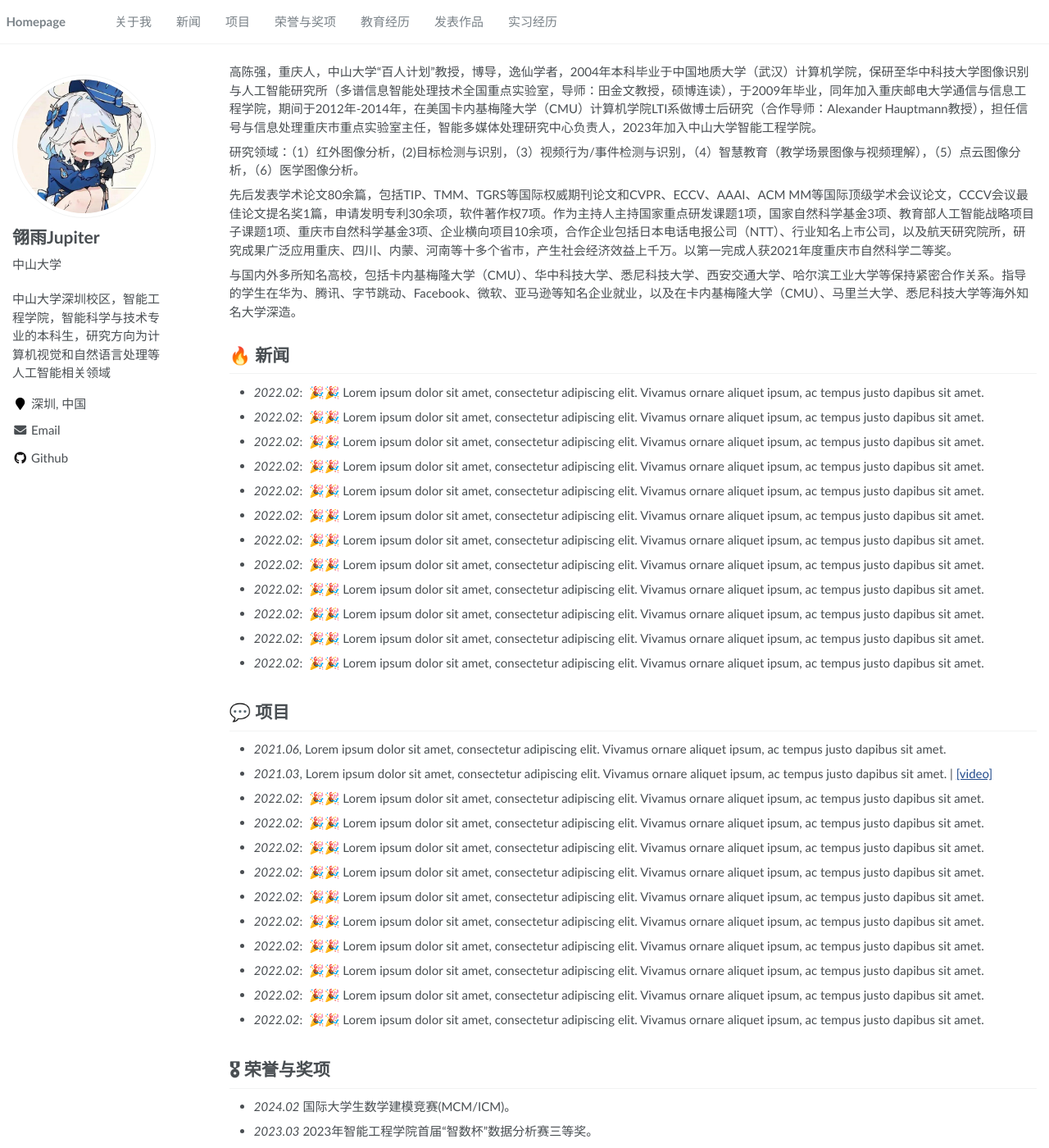
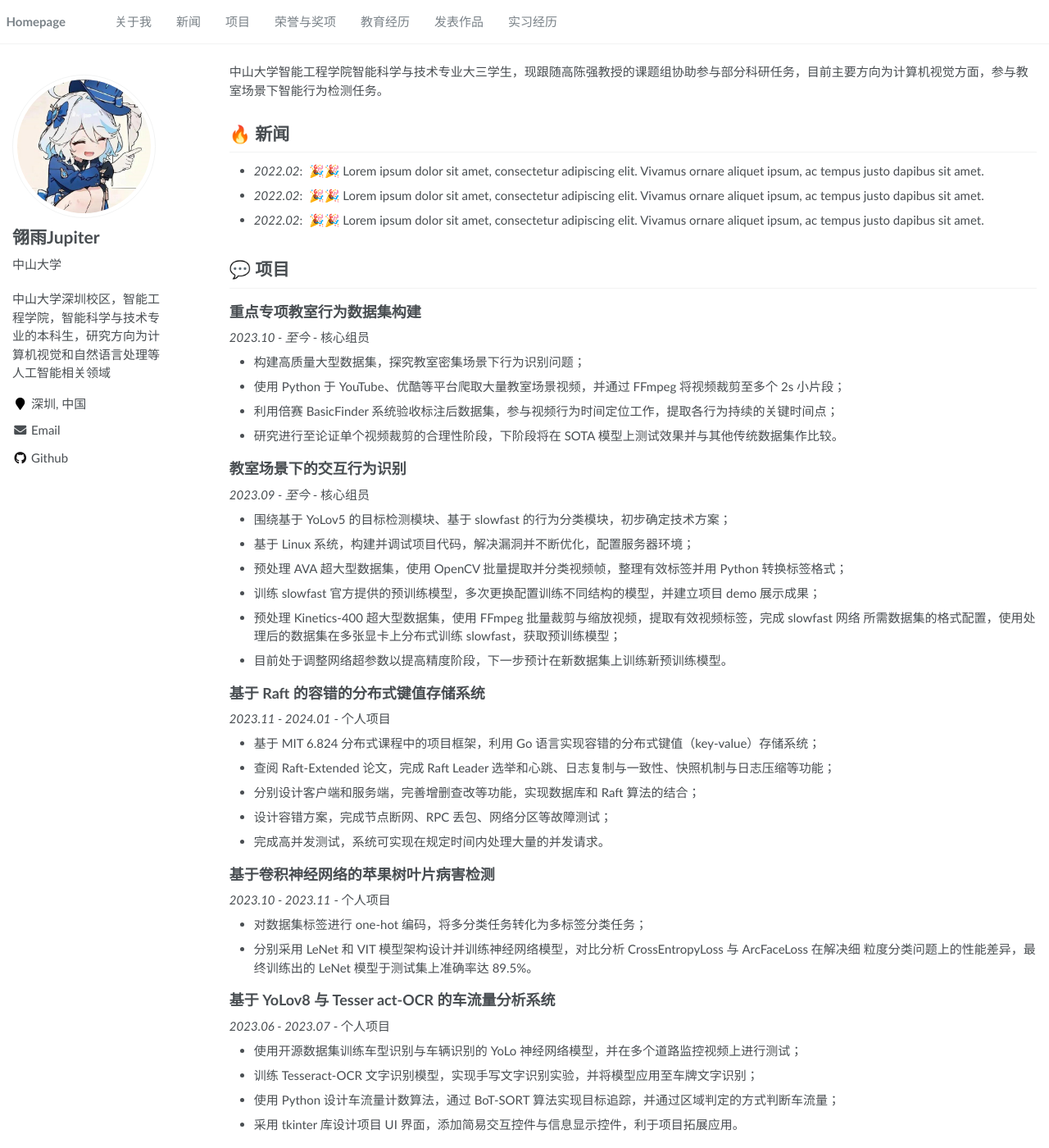
Before and after one commit to LinyuJupiter/zh-linyujupiter-homepage, a Jekyll site: the page built from _pages/about.md, in a window 1280 px wide and 1400 px high. Shown: the whole window at 82% size. Built offline with Jekyll 4.4.1, drawn with Linux system fonts in a browser that asks for light colours; some of the changed text lies outside the part shown.

Commit message:
Update about.md

```diff
--- a/_pages/about.md
+++ b/_pages/about.md
@@ -17,48 +17,76 @@ redirect_from:
 
 <span class='anchor' id='about-me'></span>
 
-高陈强，重庆人，中山大学“百人计划”教授，博导，逸仙学者，2004年本科毕业于中国地质大学（武汉）计算机学院，保研至华中科技大学图像识别与人工智能研究所（多谱信息智能处理技术全国重点实验室，导师：田金文教授，硕博连读），于2009年毕业，同年加入重庆邮电大学通信与信息工程学院，期间于2012年-2014年，在美国卡内基梅隆大学（CMU）计算机学院LTI系做博士后研究（合作导师：Alexander Hauptmann教授），担任信号与信息处理重庆市重点实验室主任，智能多媒体处理研究中心负责人，2023年加入中山大学智能工程学院。
-
-研究领域：（1）红外图像分析，(2)目标检测与识别，（3）视频行为/事件检测与识别，（4）智慧教育（教学场景图像与视频理解），（5）点云图像分析，（6）医学图像分析。
-
-先后发表学术论文80余篇，包括TIP、TMM、TGRS等国际权威期刊论文和CVPR、ECCV、AAAI、ACM MM等国际顶级学术会议论文，CCCV会议最佳论文提名奖1篇，申请发明专利30余项，软件著作权7项。作为主持人主持国家重点研发课题1项，国家自然科学基金3项、教育部人工智能战略项目子课题1项、重庆市自然科学基金3项、企业横向项目10余项，合作企业包括日本电话电报公司（NTT）、行业知名上市公司，以及航天研究院所，研究成果广泛应用重庆、四川、内蒙、河南等十多个省市，产生社会经济效益上千万。以第一完成人获2021年度重庆市自然科学二等奖。
-
-与国内外多所知名高校，包括卡内基梅隆大学（CMU）、华中科技大学、悉尼科技大学、西安交通大学、哈尔滨工业大学等保持紧密合作关系。指导的学生在华为、腾讯、字节跳动、Facebook、微软、亚马逊等知名企业就业，以及在卡内基梅隆大学（CMU）、马里兰大学、悉尼科技大学等海外知名大学深造。
+中山大学智能工程学院智能科学与技术专业大三学生，现跟随高陈强教授的课题组协助参与部分科研任务，目前主要方向为计算机视觉方面，参与教室场景下智能行为检测任务。
 
 <span class='anchor' id='news'></span>
 # 🔥 新闻
 - *2022.02*: &nbsp;🎉🎉 Lorem ipsum dolor sit amet, consectetur adipiscing elit. Vivamus ornare aliquet ipsum, ac tempus justo dapibus sit amet.
 - *2022.02*: &nbsp;🎉🎉 Lorem ipsum dolor sit amet, consectetur adipiscing elit. Vivamus ornare aliquet ipsum, ac tempus justo dapibus sit amet.
 - *2022.02*: &nbsp;🎉🎉 Lorem ipsum dolor sit amet, consectetur adipiscing elit. Vivamus ornare aliquet ipsum, ac tempus justo dapibus sit amet.
-- *2022.02*: &nbsp;🎉🎉 Lorem ipsum dolor sit amet, consectetur adipiscing elit. Vivamus ornare aliquet ipsum, ac tempus justo dapibus sit amet.
-- *2022.02*: &nbsp;🎉🎉 Lorem ipsum dolor sit amet, consectetur adipiscing elit. Vivamus ornare aliquet ipsum, ac tempus justo dapibus sit amet.
-- *2022.02*: &nbsp;🎉🎉 Lorem ipsum dolor sit amet, consectetur adipiscing elit. Vivamus ornare aliquet ipsum, ac tempus justo dapibus sit amet.
-- *2022.02*: &nbsp;🎉🎉 Lorem ipsum dolor sit amet, consectetur adipiscing elit. Vivamus ornare aliquet ipsum, ac tempus justo dapibus sit amet.
-- *2022.02*: &nbsp;🎉🎉 Lorem ipsum dolor sit amet, consectetur adipiscing elit. Vivamus ornare aliquet ipsum, ac tempus justo dapibus sit amet.
-- *2022.02*: &nbsp;🎉🎉 Lorem ipsum dolor sit amet, consectetur adipiscing elit. Vivamus ornare aliquet ipsum, ac tempus justo dapibus sit amet.
-- *2022.02*: &nbsp;🎉🎉 Lorem ipsum dolor sit amet, consectetur adipiscing elit. Vivamus ornare aliquet ipsum, ac tempus justo dapibus sit amet.
-- *2022.02*: &nbsp;🎉🎉 Lorem ipsum dolor sit amet, consectetur adipiscing elit. Vivamus ornare aliquet ipsum, ac tempus justo dapibus sit amet.
-- *2022.02*: &nbsp;🎉🎉 Lorem ipsum dolor sit amet, consectetur adipiscing elit. Vivamus ornare aliquet ipsum, ac tempus justo dapibus sit amet.
 
 <span class='anchor' id='projects'></span>
 # 💬 项目
-- *2021.06*, Lorem ipsum dolor sit amet, consectetur adipiscing elit. Vivamus ornare aliquet ipsum, ac tempus justo dapibus sit amet.
-- *2021.03*, Lorem ipsum dolor sit amet, consectetur adipiscing elit. Vivamus ornare aliquet ipsum, ac tempus justo dapibus sit amet.  \| [\[video\]](https://github.com/)
-- *2022.02*: &nbsp;🎉🎉 Lorem ipsum dolor sit amet, consectetur adipiscing elit. Vivamus ornare aliquet ipsum, ac tempus justo dapibus sit amet.
-- *2022.02*: &nbsp;🎉🎉 Lorem ipsum dolor sit amet, consectetur adipiscing elit. Vivamus ornare aliquet ipsum, ac tempus justo dapibus sit amet.
-- *2022.02*: &nbsp;🎉🎉 Lorem ipsum dolor sit amet, consectetur adipiscing elit. Vivamus ornare aliquet ipsum, ac tempus justo dapibus sit amet.
-- *2022.02*: &nbsp;🎉🎉 Lorem ipsum dolor sit amet, consectetur adipiscing elit. Vivamus ornare aliquet ipsum, ac tempus justo dapibus sit amet.
-- *2022.02*: &nbsp;🎉🎉 Lorem ipsum dolor sit amet, consectetur adipiscing elit. Vivamus ornare aliquet ipsum, ac tempus justo dapibus sit amet.
-- *2022.02*: &nbsp;🎉🎉 Lorem ipsum dolor sit amet, consectetur adipiscing elit. Vivamus ornare aliquet ipsum, ac tempus justo dapibus sit amet.
-- *2022.02*: &nbsp;🎉🎉 Lorem ipsum dolor sit amet, consectetur adipiscing elit. Vivamus ornare aliquet ipsum, ac tempus justo dapibus sit amet.
-- *2022.02*: &nbsp;🎉🎉 Lorem ipsum dolor sit amet, consectetur adipiscing elit. Vivamus ornare aliquet ipsum, ac tempus justo dapibus sit amet.
-- *2022.02*: &nbsp;🎉🎉 Lorem ipsum dolor sit amet, consectetur adipiscing elit. Vivamus ornare aliquet ipsum, ac tempus justo dapibus sit amet.
-- *2022.02*: &nbsp;🎉🎉 Lorem ipsum dolor sit amet, consectetur adipiscing elit. Vivamus ornare aliquet ipsum, ac tempus justo dapibus sit amet.
+
+## 重点专项教室行为数据集构建
+*2023.10 - 至今* - 核心组员
+- 构建高质量大型数据集，探究教室密集场景下行为识别问题；
+- 使用 Python 于 YouTube、优酷等平台爬取大量教室场景视频，并通过 FFmpeg 将视频裁剪至多个 2s 小片段；
+- 利用倍赛 BasicFinder 系统验收标注后数据集，参与视频行为时间定位工作，提取各行为持续的关键时间点；
+- 研究进行至论证单个视频裁剪的合理性阶段，下阶段将在 SOTA 模型上测试效果并与其他传统数据集作比较。
+
+## 教室场景下的交互行为识别
+*2023.09 - 至今* - 核心组员
+- 围绕基于 YoLov5 的目标检测模块、基于 slowfast 的行为分类模块，初步确定技术方案；
+- 基于 Linux 系统，构建并调试项目代码，解决漏洞并不断优化，配置服务器环境；
+- 预处理 AVA 超大型数据集，使用 OpenCV 批量提取并分类视频帧，整理有效标签并用 Python 转换标签格式；
+- 训练 slowfast 官方提供的预训练模型，多次更换配置训练不同结构的模型，并建立项目 demo 展示成果；
+- 预处理 Kinetics-400 超大型数据集，使用 FFmpeg 批量裁剪与缩放视频，提取有效视频标签，完成 slowfast 网络
+所需数据集的格式配置，使用处理后的数据集在多张显卡上分布式训练 slowfast，获取预训练模型；
+- 目前处于调整网络超参数以提高精度阶段，下一步预计在新数据集上训练新预训练模型。
+
+## 基于 Raft 的容错的分布式键值存储系统
+*2023.11 - 2024.01* - 个人项目
+- 基于 MIT 6.824 分布式课程中的项目框架，利用 Go 语言实现容错的分布式键值（key-value）存储系统；
+- 查阅 Raft-Extended 论文，完成 Raft Leader 选举和心跳、日志复制与一致性、快照机制与日志压缩等功能；
+- 分别设计客户端和服务端，完善增删查改等功能，实现数据库和 Raft 算法的结合；
+- 设计容错方案，完成节点断网、RPC 丢包、网络分区等故障测试；
+- 完成高并发测试，系统可实现在规定时间内处理大量的并发请求。
+
+## 基于卷积神经网络的苹果树叶片病害检测
+*2023.10 - 2023.11* - 个人项目
+- 对数据集标签进行 one-hot 编码，将多分类任务转化为多标签分类任务；
+- 分别采用 LeNet 和 VIT 模型架构设计并训练神经网络模型，对比分析 CrossEntropyLoss 与 ArcFaceLoss 在解决细
+粒度分类问题上的性能差异，最终训练出的 LeNet 模型于测试集上准确率达 89.5%。
+
+## 基于 YoLov8 与 Tesser act-OCR 的车流量分析系统
+*2023.06 - 2023.07* - 个人项目
+- 使用开源数据集训练车型识别与车辆识别的 YoLo 神经网络模型，并在多个道路监控视频上进行测试；
+- 训练 Tesseract-OCR 文字识别模型，实现手写文字识别实验，并将模型应用至车牌文字识别；
+- 使用 Python 设计车流量计数算法，通过 BoT-SORT 算法实现目标追踪，并通过区域判定的方式判断车流量；
+- 采用 tkinter 库设计项目 UI 界面，添加简易交互控件与信息显示控件，利于项目拓展应用。
+
+## 基于 simulink 的小车自动寻路与控制仿真
+*2023.06 - 2023.07* - 个人项目
+- 在系统生成的随机 2D 地图上，使用 A*算法实现起点至终点的可行路径规划；
+- 设计缩放与插值策略，在加速路径规划的基础上，通过贝塞尔曲线插值法与 De Casteljau 算法对生成的可行路径
+进行优化，采用分段平滑化的方式平滑路径并处理碰撞问题；
+- 利用 MATLAB 软件编程对 LQR 参数进行求解，计算小车参数对应的 ABQR 矩阵，建立 LQR 控制器的 k 值表；
+- 设计 PID 控制器实现小车横向控制，设计 LQR 控制器结合小车横向速度与路径曲率，实现小车纵向控制；
+- 利用 simulink 进行小车路径跟踪仿真，建立控制器仿真模型，成功使小车一次性无碰撞到达终点；
+- 在竞速中获得 MATLAB 组前 3 名（总 35 人）。
+
+## C++实现双人中国象棋游戏
+*2022.11 - 2023.01* - 个人项目
+- 设计程序底层架构，包括棋子基类与棋盘基类、棋子状态 vector 等，在棋子基类之上实现 14 种棋子派生类，通
+过仿 vector 类储存棋子存活状态，使用移前推演和移后验证双重检查策略，确保棋子行动逻辑符合规则；
+- 通过 IO 流与自定义文件格式，实现游戏进度保存与加载，并添加检测机制，防止残局不合理情况出现；
+- 基于 QT designer 设计 UI 界面，添加自定义控件，用 Visual Studio 自制安装包，成果获班级第 1 名（总 47 人）。
 
 <span class='anchor' id='honors-and-awards'></span>
 # 🎖 荣誉与奖项
 - *2024.02* 国际大学生数学建模竞赛(MCM/ICM)。
-- *2023.03* 2023年智能工程学院首届“智数杯”数据分析赛三等奖。
+- *2023.03* 智能工程学院首届“智数杯”数据分析赛三等奖。
 
 <span class='anchor' id='educations'></span>
 # 📖 教育经历
@@ -71,5 +99,15 @@ redirect_from:
 
 <span class='anchor' id='internships'></span>
 # 💻 实习经历
-- *2024.01 - 2024.02*, [广东风华高新科技股份有限公司](https://www.china-fenghua.com/), 人工智能工程师, 肇庆。
-- *2023.07 - 2023.08*, 广东万师达智能科技有限公司, 软件开发实习生, 河源。
+## *2024.01 - 2024.02*, [广东风华高新科技股份有限公司](https://www.china-fenghua.com/), 人工智能工程师, 肇庆。
+- 编写智能订单报表管理程序，批量高速处理公司订单入库问题；
+- 基于chatGLM-6b、qwen-7b等开源大模型，使用公司文档进行风华人工智能文档大模型开发、训练与部署；
+- 对公司物料数据库进行整理，使用embedding模型与reranker模型等技术建立物料知识库，并结合大模型开发出智能物料信息客服应用；
+- 开发公司采购物资平台的后端接口并完成数据库对接工作。
+
+## *2023.07 - 2023.08*, 广东万师达智能科技有限公司, 软件开发实习生, 河源。
+- 深入装修行业智慧平台项目，基于 Python、MySQL，独立开发客户公司的一站式平台软件；
+- 基于客户需求匹配技术方案，搭建 anaconda 虚拟环境，设计软件底层架构，可实现聊天、选购等模块功能；
+- 搭建 MySQL 数据库，实现前后端交互，前端设计图形化界面，后台通过 SQL 语句封装，完成接口的设计编写；
+- 使用 tkinter 库，按照要求设计软件 UI 界面与交互逻辑，利用 ttkbootstrap 库美化界面并使其适配多分辨率窗口；
+- 采用 Inno Setup 制作安装包，并撰写项目文档与使用说明。
```
